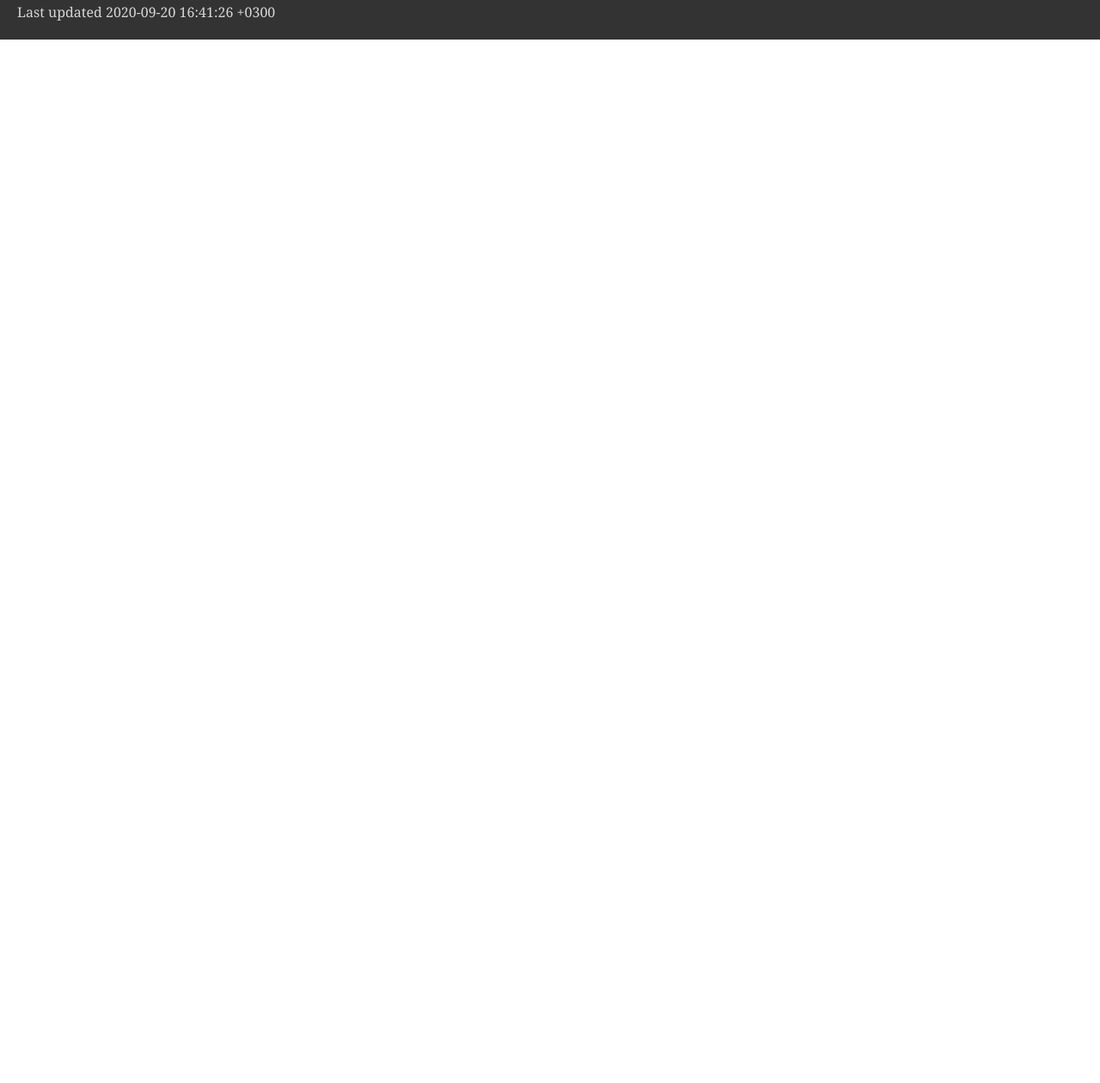
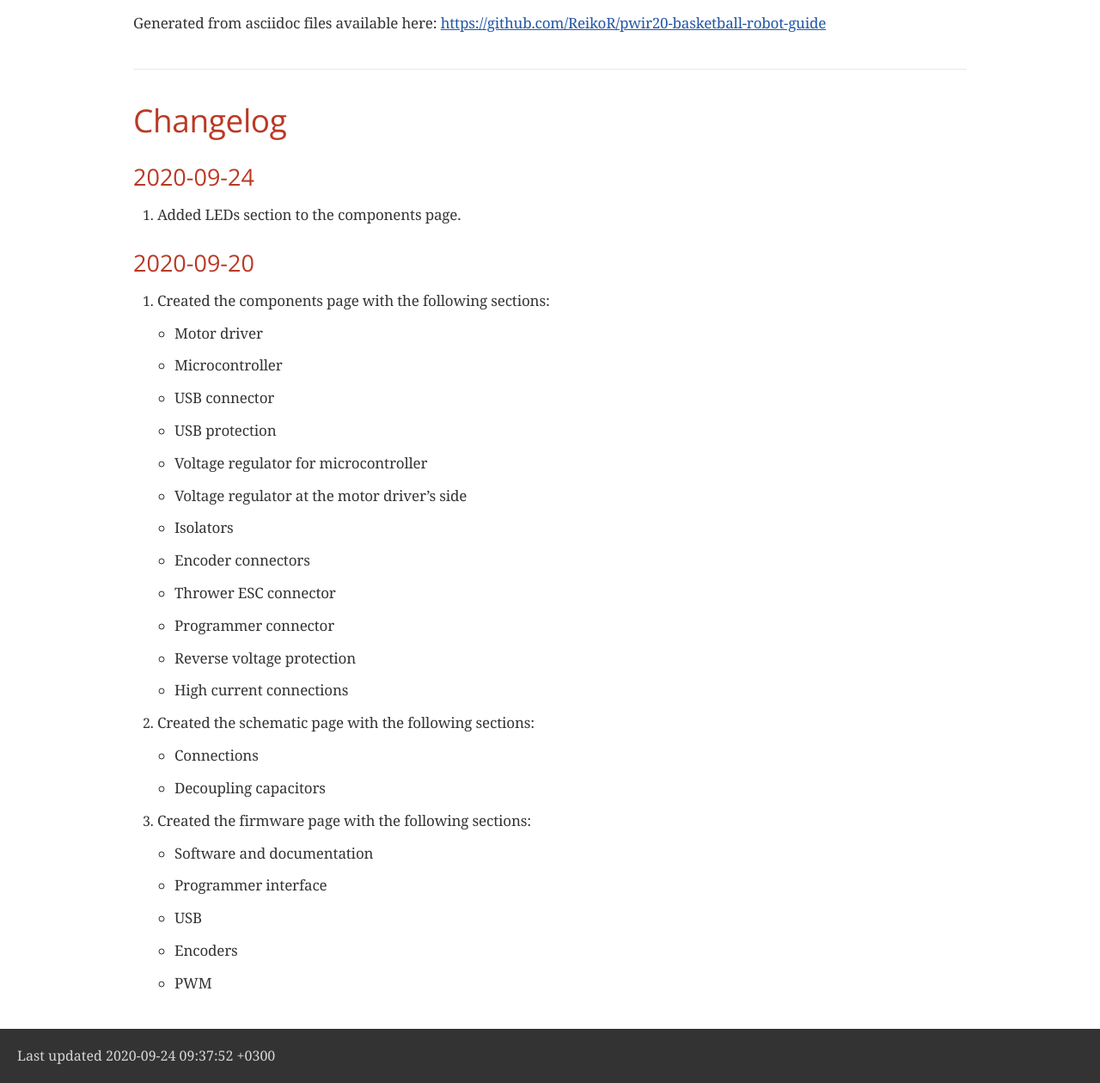
Before and after one commit to ReikoR/picr21-basketball-robot-guide, a plain HTML site: page docs/index.html in a window 1280 px wide. Shown: the part 447-1707 px from the top of the page at 86% size. Before the commit the page ends 800 px from the top, so only its background shows below. Drawn offline with nearby package versions, Linux system fonts and the light colour scheme; a web font is replaced by a local one.

Commit message:
Add generated html

```diff
--- a/docs/index.html
+++ b/docs/index.html
@@ -5,7 +5,7 @@
 <meta http-equiv="X-UA-Compatible" content="IE=edge">
 <meta name="viewport" content="width=device-width, initial-scale=1.0">
 <meta name="generator" content="Asciidoctor 2.0.10">
-<title>Electronics</title>
+<title>Basketball robot guide</title>
 <link rel="stylesheet" href="https://fonts.googleapis.com/css?family=Open+Sans:300,300italic,400,400italic,600,600italic%7CNoto+Serif:400,400italic,700,700italic%7CDroid+Sans+Mono:400,700">
 <style>
 /* Asciidoctor default stylesheet | MIT License | https://asciidoctor.org */
@@ -438,6 +438,7 @@ body.book #toc,body.book #preamble,body.book h1.sect0,body.book .sect1>h2{page-b
 </head>
 <body class="article">
 <div id="header">
+<h1>Basketball robot guide</h1>
 </div>
 <div id="content">
 <div class="sect1">
@@ -463,10 +464,110 @@ body.book #toc,body.book #preamble,body.book h1.sect0,body.book .sect1>h2{page-b
 </div>
 </div>
 </div>
+<div class="sect1">
+<h2 id="_changelog">Changelog</h2>
+<div class="sectionbody">
+<div class="sect2">
+<h3 id="_2020_09_24">2020-09-24</h3>
+<div class="olist arabic">
+<ol class="arabic">
+<li>
+<p>Added LEDs section to the components page.</p>
+</li>
+</ol>
+</div>
+</div>
+<div class="sect2">
+<h3 id="_2020_09_20">2020-09-20</h3>
+<div class="olist arabic">
+<ol class="arabic">
+<li>
+<p>Created the components page with the following sections:</p>
+<div class="ulist">
+<ul>
+<li>
+<p>Motor driver</p>
+</li>
+<li>
+<p>Microcontroller</p>
+</li>
+<li>
+<p>USB connector</p>
+</li>
+<li>
+<p>USB protection</p>
+</li>
+<li>
+<p>Voltage regulator for microcontroller</p>
+</li>
+<li>
+<p>Voltage regulator at the motor driver’s side</p>
+</li>
+<li>
+<p>Isolators</p>
+</li>
+<li>
+<p>Encoder connectors</p>
+</li>
+<li>
+<p>Thrower ESC connector</p>
+</li>
+<li>
+<p>Programmer connector</p>
+</li>
+<li>
+<p>Reverse voltage protection</p>
+</li>
+<li>
+<p>High current connections</p>
+</li>
+</ul>
+</div>
+</li>
+<li>
+<p>Created the schematic page with the following sections:</p>
+<div class="ulist">
+<ul>
+<li>
+<p>Connections</p>
+</li>
+<li>
+<p>Decoupling capacitors</p>
+</li>
+</ul>
+</div>
+</li>
+<li>
+<p>Created the firmware page with the following sections:</p>
+<div class="ulist">
+<ul>
+<li>
+<p>Software and documentation</p>
+</li>
+<li>
+<p>Programmer interface</p>
+</li>
+<li>
+<p>USB</p>
+</li>
+<li>
+<p>Encoders</p>
+</li>
+<li>
+<p>PWM</p>
+</li>
+</ul>
+</div>
+</li>
+</ol>
+</div>
+</div>
+</div>
+</div>
 </div>
 <div id="footer">
 <div id="footer-text">
-Last updated 2020-09-20 16:41:26 +0300
+Last updated 2020-09-24 09:37:52 +0300
 </div>
 </div>
 </body>
```
Also changed, not shown: docs/electronics/components.html (+70 -2 lines), docs/electronics/firmware.html (+3 -2 lines), docs/electronics/schematic.html (+3 -2 lines).
